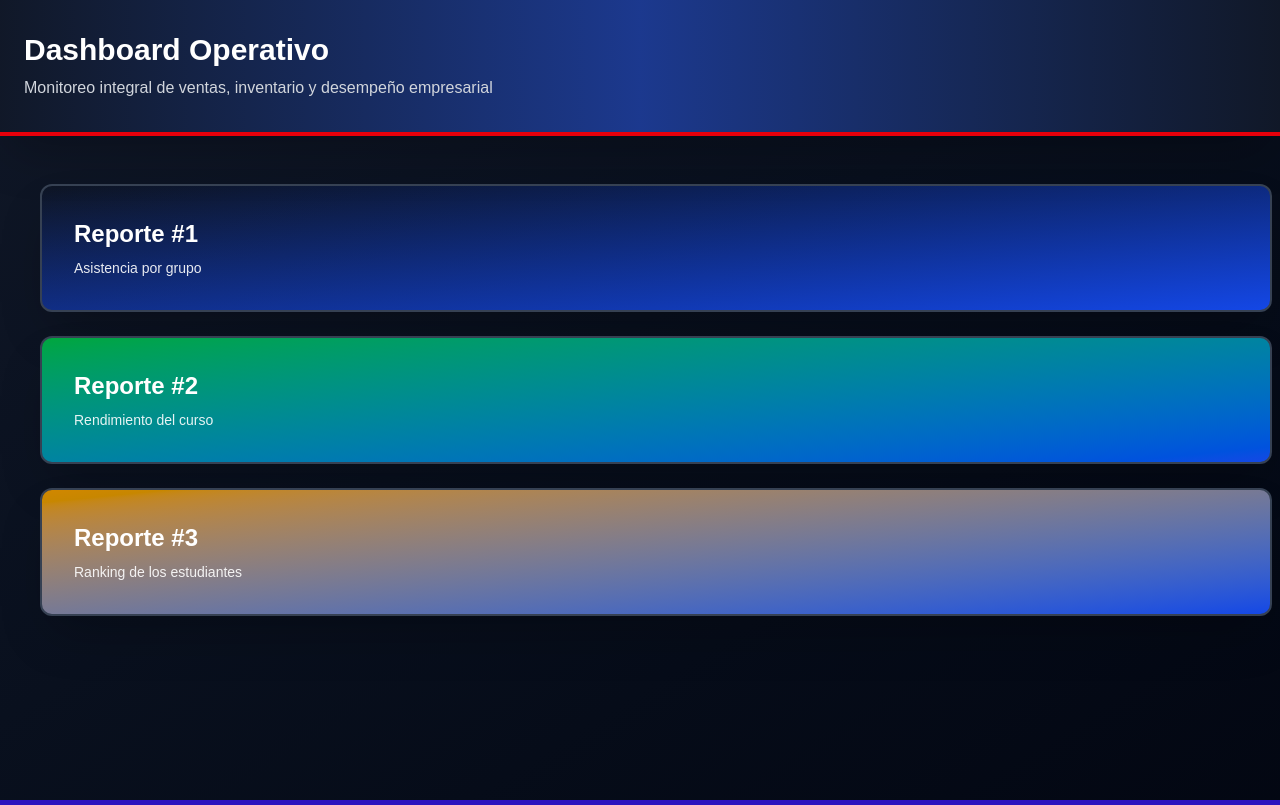
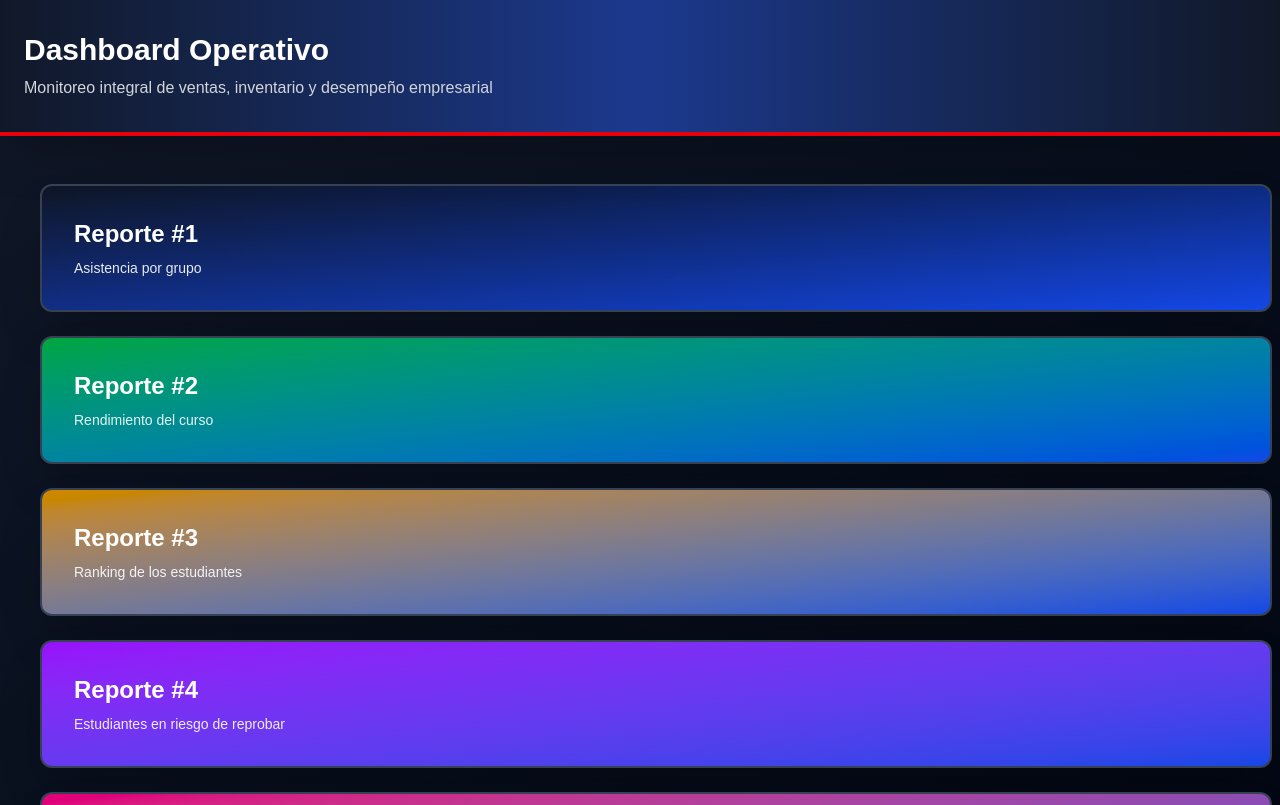
Before and after one commit to JoseMaria443/miniproyecto_web, a Next.js app: page / in a window 1280 px wide. Shown: the top 805 px of the page. Built offline with nearby package versions, Linux system fonts and the light colour scheme.

Commit message:
coneccion con las paginas creadas

```diff
--- a/src/app/page.tsx
+++ b/src/app/page.tsx
@@ -5,7 +5,9 @@ export default function Home(){
   const reports = [
     {id: 1, title: "Asistencia por grupo", path: "/reports/vw_attendance_by_group", color: "fron-red-600 to-blue-700"},
     {id: 2, title: "Rendimiento del curso", path: "/reports/vw_course_performance", color: "from-green-600 to-blue-700"},
-    {id: 3, title: "Ranking de los estudiantes", path: "/reports/vw_student_ranking", color: "from-yellow-600 to-blue-700"}
+    {id: 3, title: "Ranking de los estudiantes", path: "/reports/vw_rank_students", color: "from-yellow-600 to-blue-700"},
+    {id: 4, title: "Estudiantes en riesgo de reprobar", path: "/reports/vw_students_at_risk", color: "from-purple-600 to-blue-700"},
+    {id: 5, title: "Caga de maestros",path: "/reports/vw_teacher_load", color: "from-pink-600 to-blue-700"}
   ];
 
   return (
@@ -25,7 +27,7 @@ export default function Home(){
         <div className="grid grid-cols-1 gap-6">
           {reports.map((r) => (
             <Link key={r.id} href={r.path}>
-              <div className={`mx-4 w-full bg-gradient-to-br ${r.color} text-white p-8 rounded-xl shadow-2xl hover:shadow-red-500/50 hover:scale-105 transition-all duration-300 cursor-pointer h-full border-2 border-gray-700`}>
+              <div className={`mx-4 w-full bg-gradient-to-br ${r.color} text-white p-8 rounded-xl shadow-2xl transition-colors duration-300 cursor-pointer h-full border-2 border-gray-700 hover:border-red-400 hover:from-gray-800 hover:to-gray-700`}>
                 <h2 className="text-2xl font-bold mb-2">Reporte #{r.id}</h2>
                 <p className="text-white/90 text-sm">{r.title}</p>
               </div>
--- a/src/app/reports/layout.tsx
+++ /dev/null
@@ -1,11 +0,0 @@
-export default function ReportsLayout({
-  children,
-}: {
-  children: React.ReactNode;
-}) {
-  return (
-    <main className="min-h-screen bg-gradient-to-br from-gray-900 to-gray-950">
-      <div className="w-full px-6 py-12">{children}</div>
-    </main>
-  );
-}
--- a/src/app/reports/vw_course_performance/page.tsx
+++ b/src/app/reports/vw_course_performance/page.tsx
@@ -0,0 +1,8 @@
+export default function AttendanceByGroupPage() {
+	return (
+		<div className="mx-4 w-full rounded-xl border-2 border-gray-700 bg-gray-900/60 p-8 text-white shadow-2xl">
+			<h1 className="text-3xl font-bold">Hola mundo</h1>
+			<p className="text-white/80 text-sm">rendiemitno por curso</p>
+		</div>
+	);
+}
--- a/src/app/reports/vw_rank_students/page.tsx
+++ b/src/app/reports/vw_rank_students/page.tsx
@@ -0,0 +1,8 @@
+export default function AttendanceByGroupPage() {
+	return (
+		<div className="mx-4 w-full rounded-xl border-2 border-gray-700 bg-gray-900/60 p-8 text-white shadow-2xl">
+			<h1 className="text-3xl font-bold">Hola mundo</h1>
+			<p className="text-white/80 text-sm">Ranking de los estudiantes</p>
+		</div>
+	);
+}
--- a/src/app/reports/vw_students_at_risk/page.tsx
+++ b/src/app/reports/vw_students_at_risk/page.tsx
@@ -0,0 +1,8 @@
+export default function AttendanceByGroupPage() {
+	return (
+		<div className="mx-4 w-full rounded-xl border-2 border-gray-700 bg-gray-900/60 p-8 text-white shadow-2xl">
+			<h1 className="text-3xl font-bold">Hola mundo</h1>
+			<p className="text-white/80 text-sm">Estudiantes en riesgo de reprobar</p>
+		</div>
+	);
+}
--- a/src/app/reports/vw_teacher_load/page.tsx
+++ b/src/app/reports/vw_teacher_load/page.tsx
@@ -0,0 +1,8 @@
+export default function AttendanceByGroupPage() {
+	return (
+		<div className="mx-4 w-full rounded-xl border-2 border-gray-700 bg-gray-900/60 p-8 text-white shadow-2xl">
+			<h1 className="text-3xl font-bold">Hola mundo</h1>
+			<p className="text-white/80 text-sm">Carga de maestros</p>
+		</div>
+	);
+}
```
